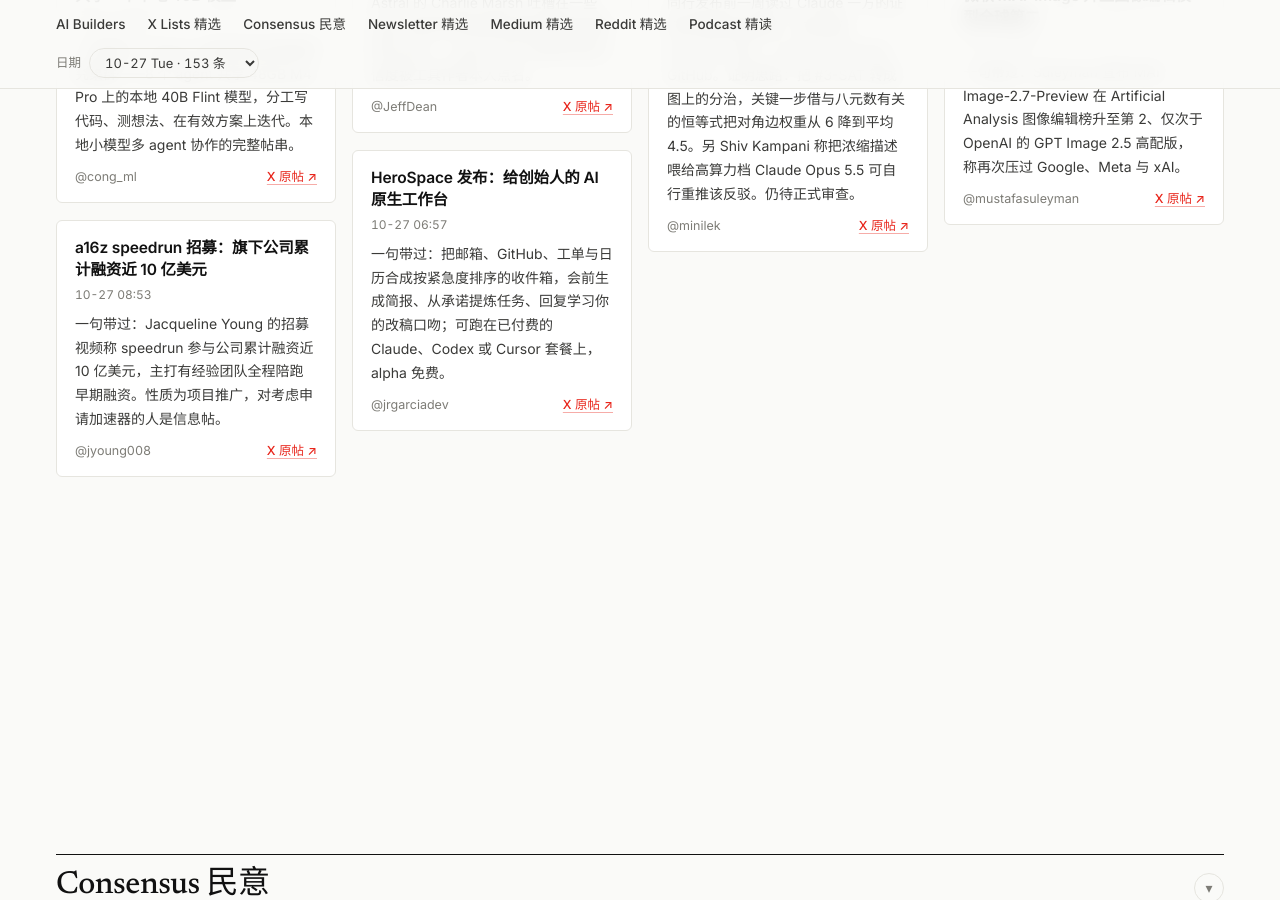
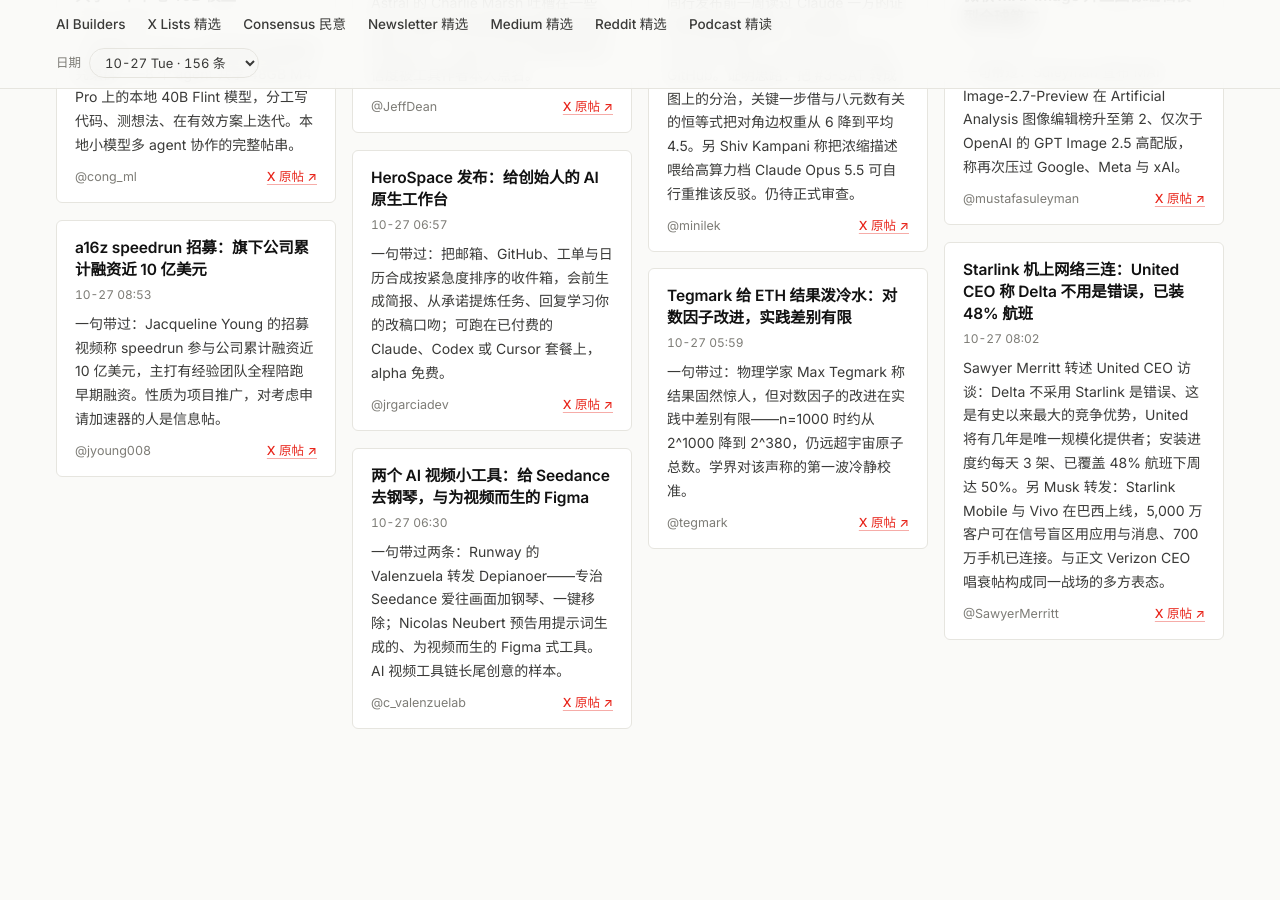
Before and after one commit to cptidiot/mzhao.me, a Jekyll site: the page built from digest/index.html, in a window 1280 px wide and 900 px high, scrolled down 3460 px. Built offline with Jekyll 4.4.1, drawn with Linux system fonts in a browser that asks for light colours.

Commit message:
Digest: x-lists 2026-10-27 supplement 2

```diff
--- a/_digests/2026-10-27-x-lists-0900.md
+++ b/_digests/2026-10-27-x-lists-0900.md
@@ -3,7 +3,7 @@
 section_name: X Lists 精选
 date: "2026-10-27 09:00:00 -0700"
 title: "X Lists 精选 Digest — 2026-10-27 09:00"
-excerpt: "26 组 36 帖（含补遗 10 组 16 帖）——Axiom 把约 15,000 页的有限单群分类证明做成 Lean 形式化并通过计算机验证；「ETH 为假」声称持续发酵，OpenAI 的 Romain Huet 转发论文、社区开始汇总内部模型的四项结果，Jelani Nelson 晒出 OpenAI–Anthropic 互助条款截图；柏林 DevDay 一线数据：德国 Codex 周活自 1 月涨 20 倍、领导层称赌注在 harness；浦那在行驶的地铁上办黑客松；Touchmark 上线可转售的推理吞吐量预订；Verizon CEO 唱衰 Starlink Mobile 引 gabriel 反击。本期覆盖说明：AI Research 与 AI 御三家超级员工已核验入选；其余四个 List 的抓取回传未送达，未收录、未进台账，待补遗。"
+excerpt: "29 组 42 帖（含两轮补遗 13 组 22 帖）——Axiom 把约 15,000 页的有限单群分类证明做成 Lean 形式化并通过计算机验证；「ETH 为假」声称持续发酵，OpenAI 的 Romain Huet 转发论文、社区开始汇总内部模型的四项结果，Jelani Nelson 晒出 OpenAI–Anthropic 互助条款截图；柏林 DevDay 一线数据：德国 Codex 周活自 1 月涨 20 倍、领导层称赌注在 harness；浦那在行驶的地铁上办黑客松；Touchmark 上线可转售的推理吞吐量预订；Verizon CEO 唱衰 Starlink Mobile 引 gabriel 反击。本期覆盖说明：AI Research 与 AI 御三家超级员工已核验入选；其余四个 List 的抓取回传未送达，未收录、未进台账，待补遗。"
 items:
   - title: "Axiom：有限单群分类证明完成 Lean 形式化与计算机验证"
     summary: "Axiom 宣布把被称作对称性「周期表」的有限单群分类证明完整做成 Lean 自动形式化并通过计算机验证。这份证明约 15,000 页、由一百多位数学家跨世代完成；形式化意味着这类巨型证明第一次有了可自动复核的形态。随帖附近 6 分钟视频。"
@@ -161,12 +161,30 @@
     time: "10-27 08:53"
     url: "https://x.com/jyoung008/status/2115109647535514025"
     link_label: "X 原帖"
+  - title: "Starlink 机上网络三连：United CEO 称 Delta 不用是错误，已装 48% 航班"
+    summary: "Sawyer Merritt 转述 United CEO 访谈：Delta 不采用 Starlink 是错误、这是有史以来最大的竞争优势，United 将有几年是唯一规模化提供者；安装进度约每天 3 架、已覆盖 48% 航班下周达 50%。另 Musk 转发：Starlink Mobile 与 Vivo 在巴西上线，5,000 万客户可在信号盲区用应用与消息、700 万手机已连接。与正文 Verizon CEO 唱衰帖构成同一战场的多方表态。"
+    stat: "@SawyerMerritt"
+    time: "10-27 08:02"
+    url: "https://x.com/SawyerMerritt/status/2115096791393681426"
+    link_label: "X 原帖"
+  - title: "Tegmark 给 ETH 结果泼冷水：对数因子改进，实践差别有限"
+    summary: "一句带过：物理学家 Max Tegmark 称结果固然惊人，但对数因子的改进在实践中差别有限——n=1000 时约从 2^1000 降到 2^380，仍远超宇宙原子总数。学界对该声称的第一波冷静校准。"
+    stat: "@tegmark"
+    time: "10-27 05:59"
+    url: "https://x.com/tegmark/status/2115065728122405197"
+    link_label: "X 原帖"
+  - title: "两个 AI 视频小工具：给 Seedance 去钢琴，与为视频而生的 Figma"
+    summary: "一句带过两条：Runway 的 Valenzuela 转发 Depianoer——专治 Seedance 爱往画面加钢琴、一键移除；Nicolas Neubert 预告用提示词生成的、为视频而生的 Figma 式工具。AI 视频工具链长尾创意的样本。"
+    stat: "@c_valenzuelab"
+    time: "10-27 06:30"
+    url: "https://x.com/c_valenzuelab/status/2115073665805189324"
+    link_label: "X 原帖"
 ---
-覆盖时段：2026-10-26 21:00 – 2026-10-27 09:00 America/Los_Angeles（约 12 小时）。本期共 26 组、36 帖（含补遗）。完整逐条版见留档文件 digest-2026-10-27-0900.md；本页 items 为同批内容的网站版条目。
+覆盖时段：2026-10-26 21:00 – 2026-10-27 09:00 America/Los_Angeles（约 12 小时）。本期共 29 组、42 帖（含两轮补遗）。完整逐条版见留档文件 digest-2026-10-27-0900.md；本页 items 为同批内容的网站版条目。
 
 **核验说明**：入选帖均已逐条打开 permalink 核验，时间按 permalink 显示时间与 status ID 雪花时间戳双重核对（PDT），并与去重台账比对无重复。覆盖不完整：AI Research 完整（候选 35、窗口内 2、入选 2）；AI 御三家超级员工候选 94、窗口内候选 62、已核验 40、入选 18，另有 22 条已识别未核验候选未收、未进台账；SuperIndividual、TimeAI 100、Venture Capital、Wall Street Influencers 四个 List 的抓取回传在成稿时尚未送达，本期未收录、相关 ID 未进台账，待补遗。只读抓取，无任何互动操作。
 
-**补遗（迟到回传送达后）**：SuperIndividual 完整（候选 37、窗口内 16、入选 8）、AI 御三家 8 条补核验完成（新增 Nelson 的 ETH 证明拆解等 4 帖）、TimeAI 100 与 Venture Capital 限时轮各入选 2 帖、Wall Street Influencers 已检视段内 0 入选。本期最终 26 组、36 帖，新增条目见 items 后段（Cliff Sosin 长谈起）。
+**补遗（迟到回传送达后）**：SuperIndividual 完整（候选 37、窗口内 16、入选 8）、AI 御三家 8 条补核验完成（新增 Nelson 的 ETH 证明拆解等 4 帖）、TimeAI 100 与 Venture Capital 限时轮各入选 2 帖、Wall Street Influencers 已检视段内 0 入选。本期最终 29 组、42 帖，新增条目见 items 后段（Cliff Sosin 长谈起，末段另有 Starlink 三连与 Tegmark 评 ETH）。原 B 路计数更正：TimeAI 候选约 56、窗口内 33；Venture Capital 候选约 110、按 ID 窗口内 81 条但绝大多数未核验未收；Wall Street Influencers 候选约 74、窗口内 57 条（39 独有未核验 + 18 跨 List，第 27 组 3 条跨 List 帖即属之）。
 
 **1. Axiom 有限单群分类 Lean 形式化** — [X 原帖](https://x.com/axiommathai/status/2115089794867040584)
 
```
